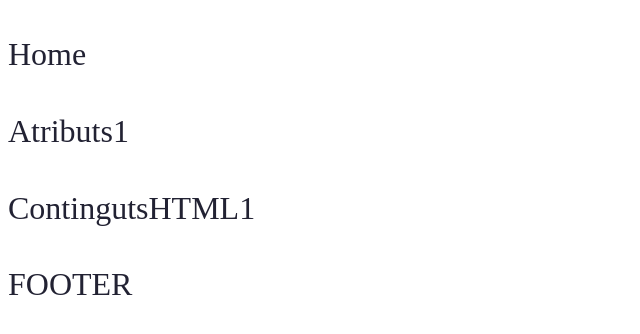
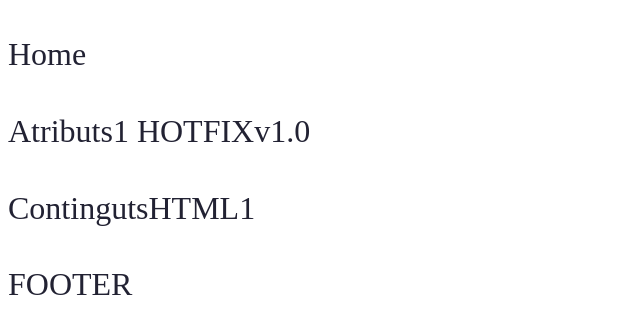
Before and after one commit to 2jairo/git_flow, a website built with webpack: page index.html in a window 1280 px wide. Shown: the whole page, without its empty margins (0-640 px from the left). Built offline with nearby package versions, Linux system fonts and the light colour scheme.

Commit message:
update index.html

```diff
--- a/index.html
+++ b/index.html
@@ -25,7 +25,7 @@
 <body>
   <header>
     <p>Home</p>
-    <p>Atributs1</p>
+    <p>Atributs1 HOTFIXv1.0</p>
     <p>ContingutsHTML1</p>
   </header>
   <footer>
```
